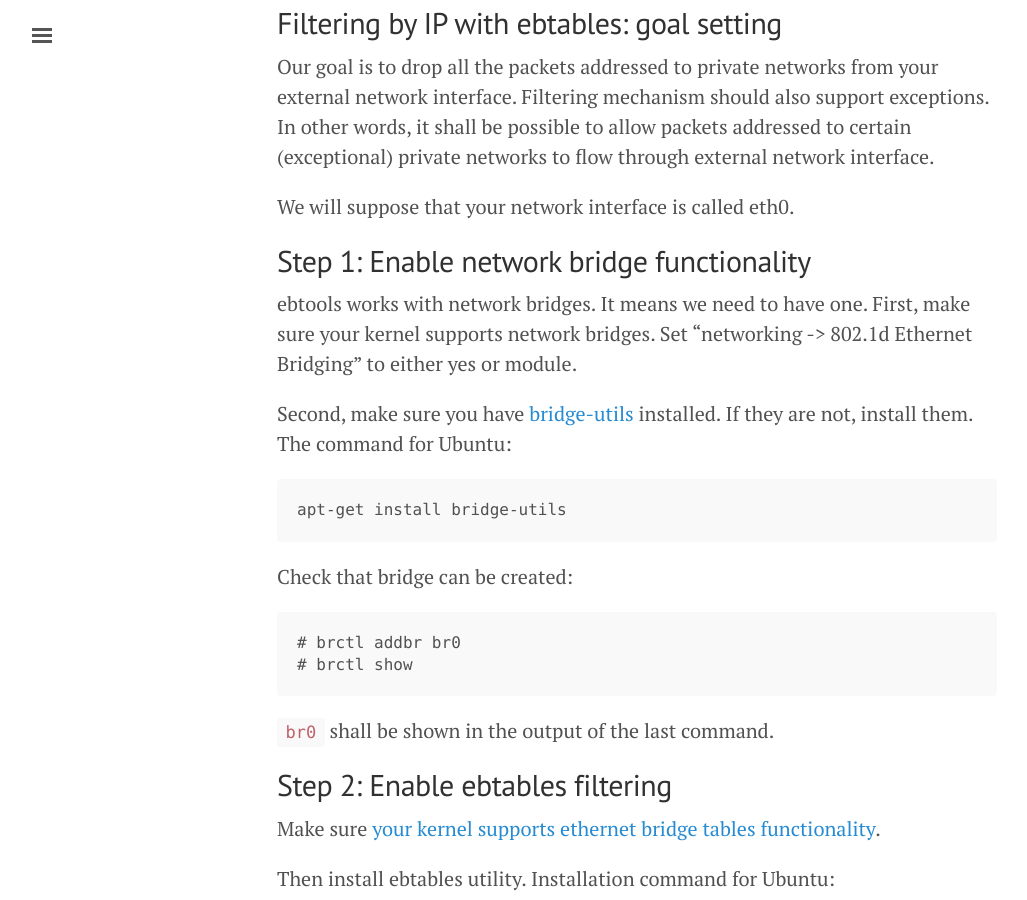
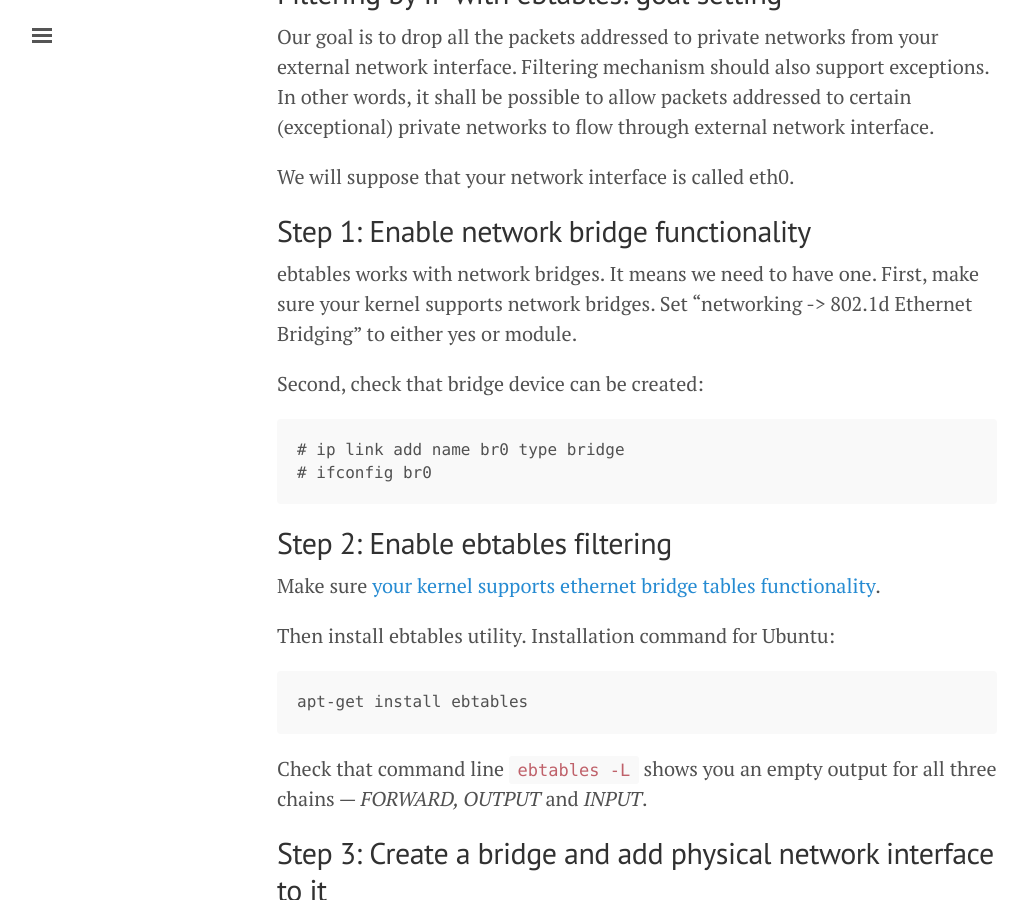
Before and after one commit to vitalyrepin/vrepinblog, a Jekyll site: the page built from _posts/2015-07-30-IPsec-PacketLeakage.md, in a window 1280 px wide and 900 px high, scrolled down 2175 px. Shown: the whole window, without its empty margins (3-1030 px from the left). Built offline with Jekyll 4.4.1, drawn with Linux system fonts in a browser that asks for light colours; Markdown is read by kramdown in place of the engine named in the settings; comment, search, counter and statistics services are not loaded; some of the changed text lies outside the part shown.

Commit message:
Removed reference to brctl tool - it's not needed

````diff
--- a/_posts/2015-07-30-IPsec-PacketLeakage.md
+++ b/_posts/2015-07-30-IPsec-PacketLeakage.md
@@ -30,9 +30,9 @@ This article describes [Castle Approach](https://en.wikipedia.org/wiki/Defense_i
 1. Leaked packets are filtered by Linux firewall (netfilter iptables)
 1. If packets are not filtered by Linux firewall, they are filtered by Linux ethernet bridging firewall (netfilter ebtables). In the same time, they are logged and became visible to the monitoring system
 
+<!--break-->
+
 Ebtables is used as last line of defense. It has additional benefit &mdash; usually ebtables rules are simple (if they even exist!) and iptables rules can be very complex, managed with sophisticated tools etc. As a result, it's much easier to make a mistake managing iptables than ebtables [^1].
-
-<!--break-->
 
 # IPsec: dropping packets without a matched policy
 
@@ -65,22 +65,15 @@ We will suppose that your network interface is called eth0.
 
 ## Step 1: Enable network bridge functionality
 
-ebtools works with network bridges. It means we need to have one. First, make sure your kernel supports network bridges. Set "networking -> 802.1d Ethernet Bridging" to either yes or module.
+ebtables works with network bridges. It means we need to have one. First, make sure your kernel supports network bridges. Set "networking -> 802.1d Ethernet Bridging" to either yes or module.
 
 
-Second, make sure you have [bridge-utils](http://sourceforge.net/projects/bridge/files/bridge/) installed. If they are not, install them. The command for Ubuntu:
+Second, check that bridge device can be created:
 
 ```
-apt-get install bridge-utils
+# ip link add name br0 type bridge
+# ifconfig br0
 ```
-
-Check that bridge can be created:
-
-```
-# brctl addbr br0
-# brctl show
-```
-``br0`` shall be shown in the output of the last command.
 
 ## Step 2: Enable ebtables filtering
 Make sure [your kernel supports ethernet bridge tables functionality](http://ebtables.netfilter.org/misc/ebtables-faq.html#quiz1).
````
Also changed, not shown: other parts of _posts/2015-07-30-IPsec-PacketLeakage.md (+1 -1 lines).
